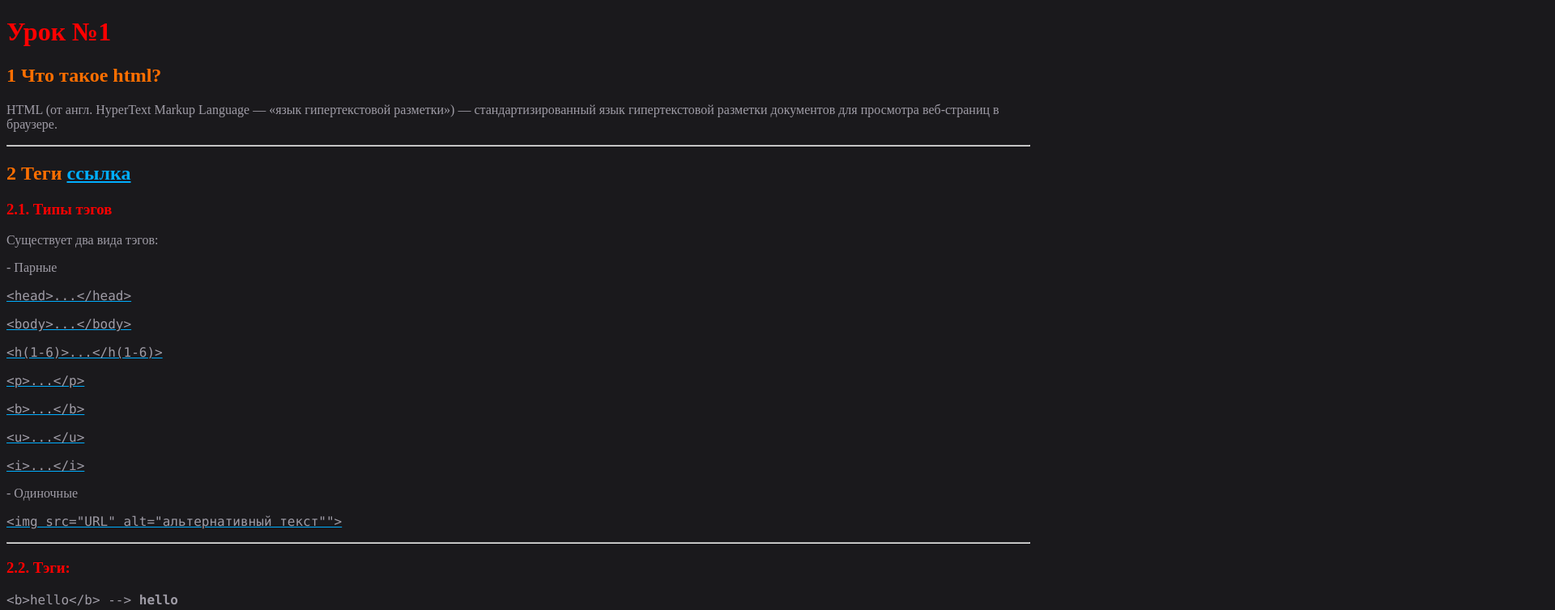
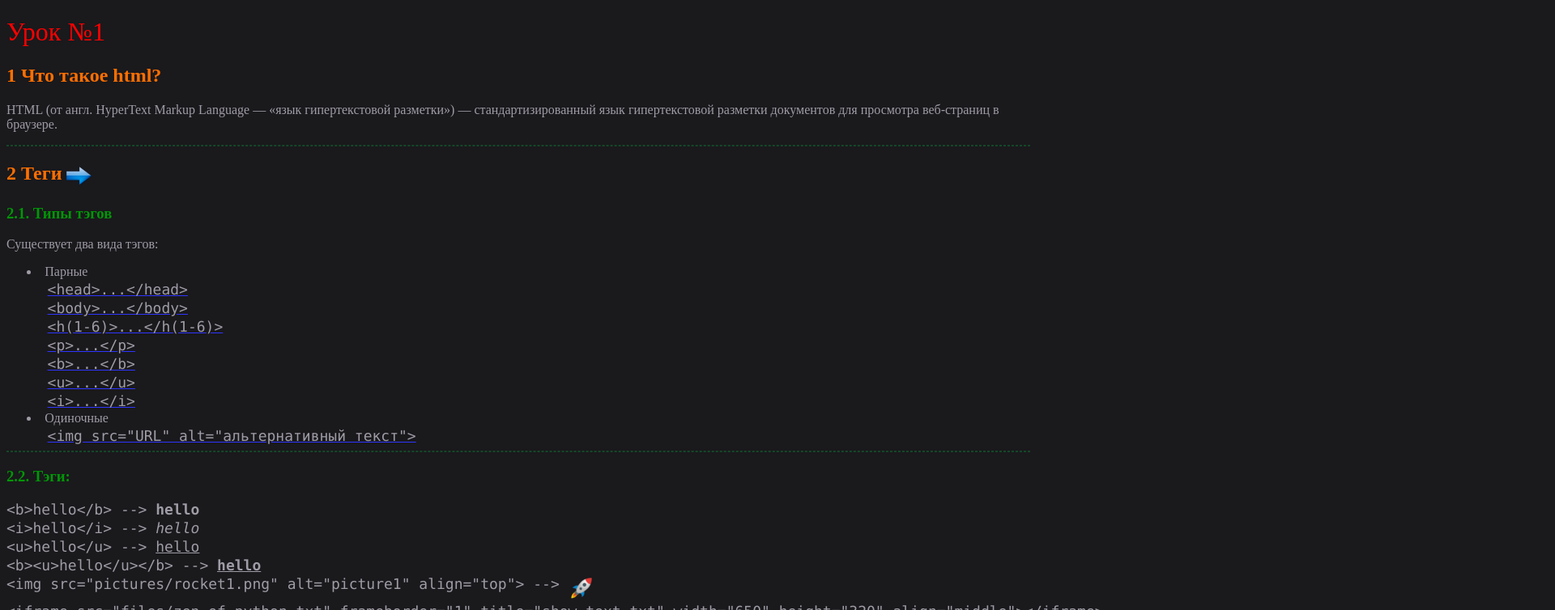
Before and after one commit to Deyvidas/lessons_html, a plain HTML site: page lesson_1/lesson_1.html in a window 1280 px wide. Shown: the top 754 px of the page at 81% size, 1920 px wide, since content can reach past the window. Drawn offline with Linux system fonts and the light colour scheme.

Commit message:
Add lesson 2.

```diff
--- /dev/null
+++ b/lesson_1/css/style.css
@@ -0,0 +1,50 @@
+html {
+    background: #1A191C;
+    font-family: Montserrat;
+    color: #9F9CA6;
+}
+
+.name_of_lesson {
+    font-weight: normal;
+}
+
+h1 {
+    color: #ff0000;
+}
+
+h2 {
+    color: #FF6F00;
+}
+
+h3 {
+    color: #009607;
+}
+
+hr {
+    border: 1px dashed #00ff5933;
+}
+
+li {
+    margin-inline-start: 2%;
+}
+
+.pre_with_2tab {
+    margin-inline-start: 4%;
+}
+
+pre {
+    font-family: Consolas;
+    font-size: 18px;
+    color: #9F9CA6;
+    margin-top: 2px;
+    margin-bottom: 2px;
+}
+
+a {
+    color: #2E35FF;
+    /* text-decoration: var(--devsite-link-text-decoration,none); */
+}
+
+img {
+    vertical-align: top;
+}
--- a/lesson_1.html
+++ b/lesson_1/lesson_1.html
@@ -5,35 +5,10 @@
     <meta name="viewport" content="width=device-width, user-scalable=no, initial-scale=1.0, maximum-scale=1.0, minimum-scale=1.0">
     <meta http-equiv="X-UA-Compatible" content="ie=edge">
     <title>Урок №1</title>
-    <style type="text/css">
-        h1 {
-            font-family: Montserrat;
-            color: #ff0000;
-        }
-        h2 {
-            font-family: Montserrat;
-            color: #FF6F00;
-        }
-        h3 {
-            font-family: Montserrat;
-            color: #ff0000;
-        }
-        p {
-            font-family: Montserrat;
-            color: #9F9CA6;
-        }
-        a {
-            font-family: Montserrat;
-            color: #00AEFF;
-        }
-        pre {
-            font-family: Consolas;
-            color: #9F9CA6;
-        }
-    </style>
+    <link rel="stylesheet" href="css/style.css">
 </head>
-<body style="background-color:#1A191C;">
-    <h1>Урок №1</h1>
+<body>
+    <h1 class="name_of_lesson">Урок №1</h1>
     <h2>1 Что такое html?</h2>
     <p>
         HTML (от англ. HyperText Markup Language — «язык гипертекстовой разметки»)
@@ -41,27 +16,25 @@
         веб-страниц в браузере.
     </p>
     <hr>
-    <h2>2 Теги <a href="http://htmlbook.ru/html">ссылка</a></h2>
+    <h2>2 Теги <a href="http://htmlbook.ru/html"><img src="pictures/arrow_right1.png" alt="to_all_tags"></a></h2>
     <h3>2.1. Типы тэгов</h3>
     <p>Существует два вида тэгов:</p>
-    <p>- Парные</p>
-    <a href="http://htmlbook.ru/html/head"><pre>&lt;head&gt;...&lt;/head&gt;</pre></a>
-    <a href="http://htmlbook.ru/html/body"><pre>&lt;body&gt;...&lt;/body&gt;</pre></a>
-    <a href="http://htmlbook.ru/html/h1"><pre>&lt;h(1-6)&gt;...&lt;/h(1-6)&gt;</pre></a>
-    <a href="http://htmlbook.ru/html/p"><pre>&lt;p&gt;...&lt;/p&gt;</pre></a>
-    <a href="http://htmlbook.ru/html/b"><pre>&lt;b&gt;...&lt;/b&gt;</pre></a>
-    <a href="http://htmlbook.ru/html/u"><pre>&lt;u&gt;...&lt;/u&gt;</pre></a>
-    <a href="http://htmlbook.ru/html/i"><pre>&lt;i&gt;...&lt;/i&gt;</pre></a>
-    <p>- Одиночные</p>
-    <a href="http://htmlbook.ru/html/img"><pre>&lt;img src="URL" alt="альтернативный текст""&gt;</pre></a>
+    <li>Парные</li>
+    <a href="http://htmlbook.ru/html/head"><pre class="pre_with_2tab">&lt;head&gt;...&lt;/head&gt;</pre></a>
+    <a href="http://htmlbook.ru/html/body"><pre class="pre_with_2tab">&lt;body&gt;...&lt;/body&gt;</pre></a>
+    <a href="http://htmlbook.ru/html/h1"><pre class="pre_with_2tab">&lt;h(1-6)&gt;...&lt;/h(1-6)&gt;</pre></a>
+    <a href="http://htmlbook.ru/html/p"><pre class="pre_with_2tab">&lt;p&gt;...&lt;/p&gt;</pre></a>
+    <a href="http://htmlbook.ru/html/b"><pre class="pre_with_2tab">&lt;b&gt;...&lt;/b&gt;</pre></a>
+    <a href="http://htmlbook.ru/html/u"><pre class="pre_with_2tab">&lt;u&gt;...&lt;/u&gt;</pre></a>
+    <a href="http://htmlbook.ru/html/i"><pre class="pre_with_2tab">&lt;i&gt;...&lt;/i&gt;</pre></a>
+    <li>Одиночные</li>
+    <a href="http://htmlbook.ru/html/img"><pre class="pre_with_2tab">&lt;img src="URL" alt="альтернативный текст"&gt;</pre></a>
     <hr>
     <h3>2.2. Тэги:</h3>
     <pre>&lt;b&gt;hello&lt;/b&gt; --&gt; <b>hello</b></pre>
     <pre>&lt;i&gt;hello&lt;/i&gt; --&gt; <i>hello</i></pre>
     <pre>&lt;u&gt;hello&lt;/u&gt; --&gt; <u>hello</u></pre>
     <pre>&lt;b&gt;&lt;u&gt;hello&lt;/u&gt;&lt;/b&gt; --&gt; <b><u>hello</u></b></pre>
-    <pre>&lt;img src="pictures/rocket1.png" alt="picture1" align="bottom"&gt; --&gt; <img src="pictures/rocket1.png" alt="picture1" align="bottom"></pre>
-    <pre>&lt;img src="pictures/rocket1.png" alt="picture1" align="middle"&gt; --&gt; <img src="pictures/rocket1.png" alt="picture1" align="middle"></pre>
     <pre>&lt;img src="pictures/rocket1.png" alt="picture1" align="top"&gt; --&gt; <img src="pictures/rocket1.png" alt="picture1" align="top"></pre>
 
     <pre>&lt;iframe src="files/zen_of_python.txt" frameborder="1" title="show_text.txt" width="650" height="320" align="middle"&gt;&lt;/iframe&gt;</pre>
--- /dev/null
+++ b/lesson_2/css/style.css
@@ -0,0 +1,38 @@
+html {
+    background: #1A191C;
+}
+
+.class_name_lesson {
+    font-weight: normal;
+}
+
+h1 {
+    font-family: Montserrat;
+    color: #ff0000;
+}
+
+h2 {
+    font-family: Montserrat;
+    font-weight: normal;
+    color: #FF6F00;
+}
+
+h3 {
+    font-family: Montserrat;
+    color: #ff0000;
+}
+
+p {
+    font-family: Montserrat;
+    color: #9F9CA6;
+}
+
+a {
+    font-family: Montserrat;
+    color: var(--pst-color-text-muted)
+}
+
+pre {
+    font-family: Consolas;
+    color: #9F9CA6;
+}
```
Also changed, not shown: lesson_2/lesson_2.html (added, +44 -0 lines), lesson_1/files/zen_of_python.txt (renamed from files/zen_of_python.txt), lesson_1/pictures/arrow_right1.png (added), lesson_1/pictures/rocket1.png (renamed from pictures/rocket1.png), lesson_1/pictures/smile1.png (renamed from pictures/smile1.png).
